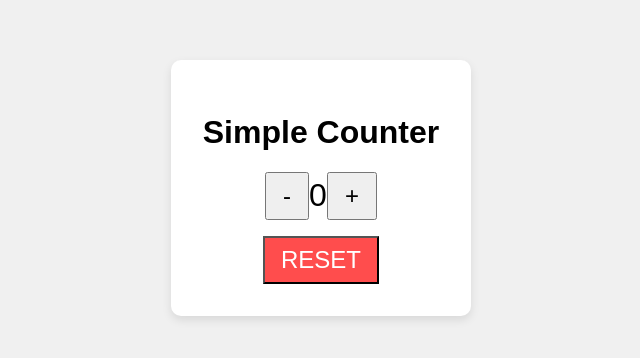
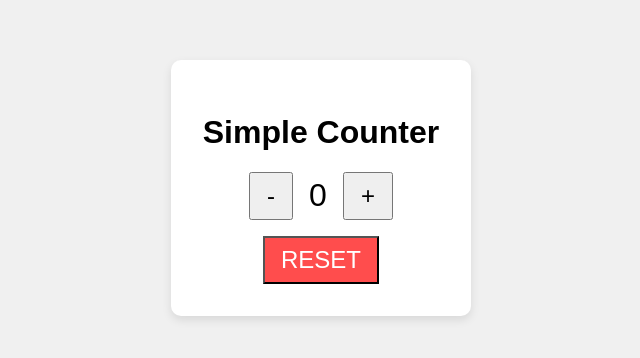
Before and after one commit to caikyribeiro/simple-counter, a plain HTML site: page simple-counter/index.html in a window 1280 px wide. Shown: the part 220-578 px from the top of the page, without its empty margins (319-959 px from the left). Drawn offline with Linux system fonts and the light colour scheme.

Commit message:
fix typo

```diff
--- a/simple-counter/style.css
+++ b/simple-counter/style.css
@@ -18,7 +18,7 @@ body {
   .counter {
     display: flex;
     align-items: center;
-    justify-content: center;index.html
+    justify-content: center;
     gap: 1rem;
     font-size: 2rem;
   }
```
